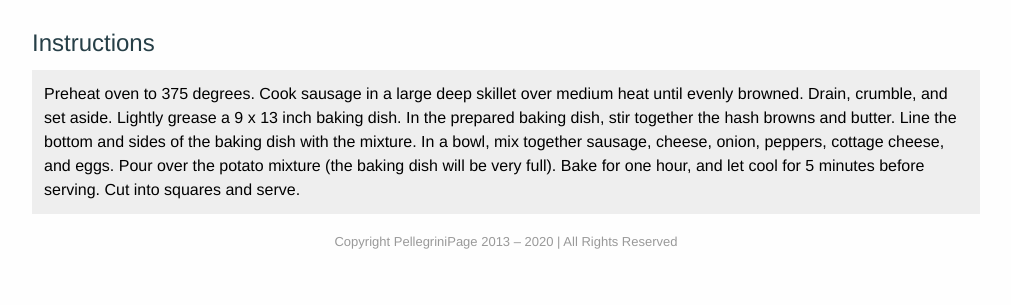
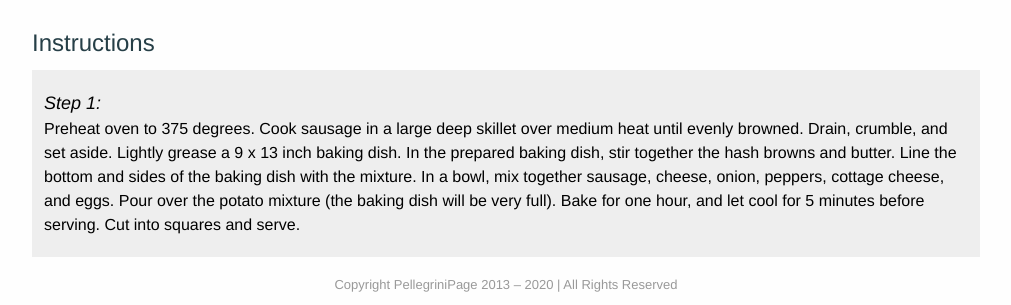
Before and after one commit to michaelp0730/FamilyRecipes, an Angular app in the folder family-recipes/: page /breakfast/brendas-breakfast-casserole in a window 1280 px wide. Shown: the part 492-797 px from the top of the page, without its empty margins (134-1145 px from the left). Built offline with nearby package versions, Linux system fonts and the light colour scheme.

Commit message:
Adds instruction steps to recipe details pages

```diff
--- a/family-recipes/src/app/recipe-details/recipe-details.component.css
+++ b/family-recipes/src/app/recipe-details/recipe-details.component.css
@@ -37,6 +37,11 @@
 	padding: 12px;
 }
 
+.step-num {
+	font-size: large;
+	font-style: italic;
+}
+
 @media screen and (min-width: 768px) {
     .recipe-description {
 		margin: 24px 0;
--- a/family-recipes/src/app/recipe-details/recipe-details.component.html
+++ b/family-recipes/src/app/recipe-details/recipe-details.component.html
@@ -14,5 +14,11 @@
       <li *ngFor="let item of recipe.ingredients">{{ item }}</li>
   </ul>
   <h3 class="instructions-heading">Instructions</h3>
-  <p class="instructions">{{ recipe.instructions }}</p>
+  <div class="instructions">
+    <p *ngFor="let text of instructionsArr; index as stepNum">
+      <span class="step-num">Step {{ stepNum + 1 }}:</span>
+      <br />
+      {{ text }}
+    </p>
+  </div>
 </div>
--- a/family-recipes/src/app/recipe-details/recipe-details.component.ts
+++ b/family-recipes/src/app/recipe-details/recipe-details.component.ts
@@ -14,6 +14,7 @@ export class RecipeDetailsComponent implements OnInit {
   recipe: any = {};
   titleFirstWord: any = '';
   titleRemainder: any = '';
+  instructionsArr: any = [];
 
   constructor(
     private httpClient: HttpClient,
@@ -34,6 +35,7 @@ export class RecipeDetailsComponent implements OnInit {
       const titleArr = this.recipe.title.split(' ');
       this.titleFirstWord = titleArr.shift();
       this.titleRemainder = titleArr.join(' ');
+      this.instructionsArr = this.recipe.instructions.split('##');
     });
   }
 }
```
Also changed, not shown: family-recipes/src/assets/entrees.json (+1 -1 lines).
